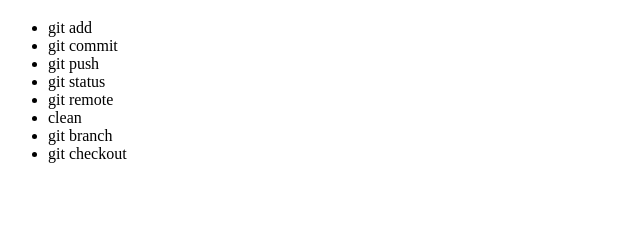
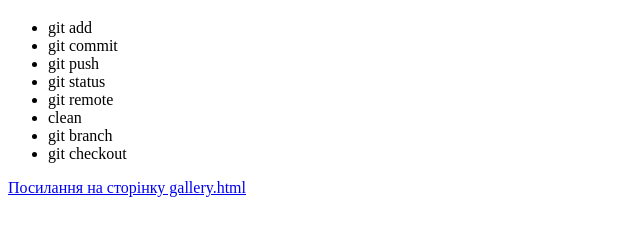
Before and after one commit to fmrxblt/hw_1, a plain HTML site: page index.html in a window 1280 px wide. Shown: the part 61-296 px from the top of the page, without its empty margins (0-640 px from the left). Drawn offline with Linux system fonts and the light colour scheme.

Commit message:
add href

```diff
--- a/index.html
+++ b/index.html
@@ -17,6 +17,6 @@
         <li>git branch</li>
         <li>git checkout</li>
     </ul>
-
+    <a href="https://fmrxblt.github.io/hw_1/gallery.html">Посилання на сторінку gallery.html </a>
 </body>
 </html>
```
